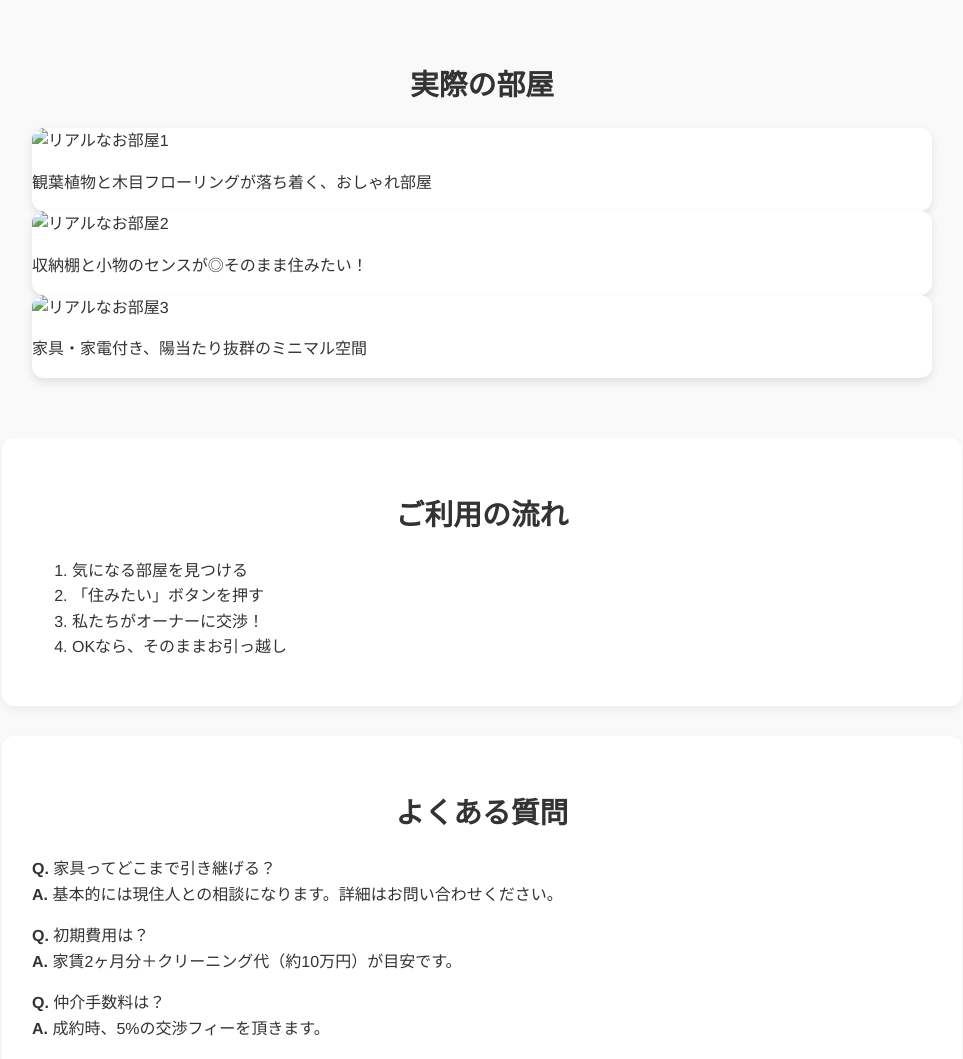
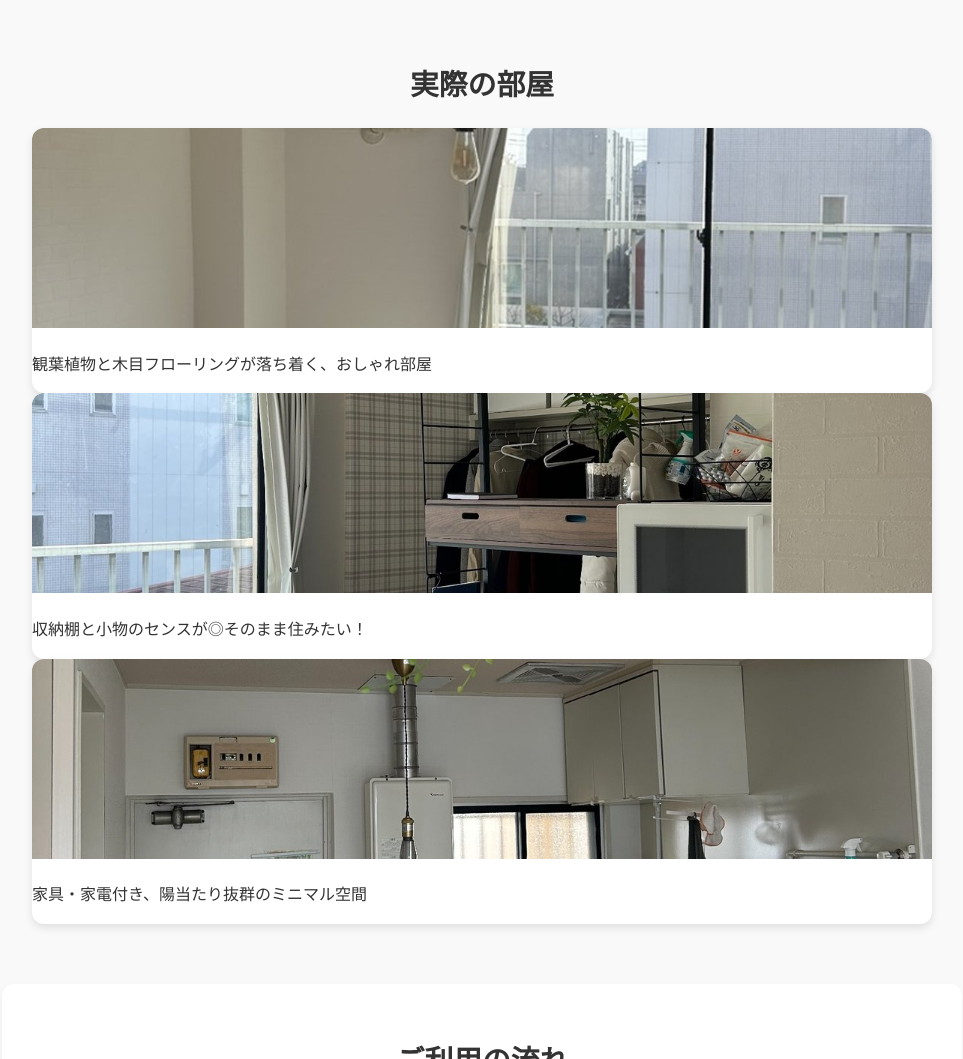
Before and after one commit to MT-SC/rental-lp, a plain HTML site: page index.html in a window 1280 px wide. Shown: the part 1120-2179 px from the top of the page, without its empty margins (158-1121 px from the left). Drawn offline with Linux system fonts and the light colour scheme.

Commit message:
Update index.html

```diff
--- a/index.html
+++ b/index.html
@@ -119,15 +119,15 @@
   <section>
     <h2 class="section-title">実際の部屋</h2>
    <div class="room">
-  <img src="room1.jpeg" alt="リアルなお部屋1">
+  <img src="room1.jpg" alt="リアルなお部屋1">
   <p>観葉植物と木目フローリングが落ち着く、おしゃれ部屋</p>
 </div>
 <div class="room">
-  <img src="room2.jpeg" alt="リアルなお部屋2">
+  <img src="room2.jpg" alt="リアルなお部屋2">
   <p>収納棚と小物のセンスが◎そのまま住みたい！</p>
 </div>
 <div class="room">
-  <img src="room3.jpeg" alt="リアルなお部屋3">
+  <img src="room3.jpg" alt="リアルなお部屋3">
   <p>家具・家電付き、陽当たり抜群のミニマル空間</p>
 </div>
 
```
